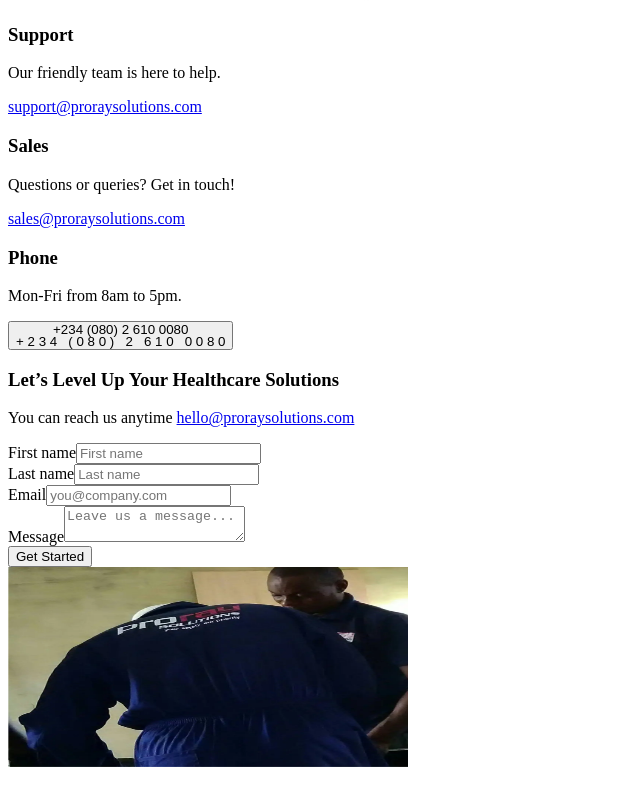
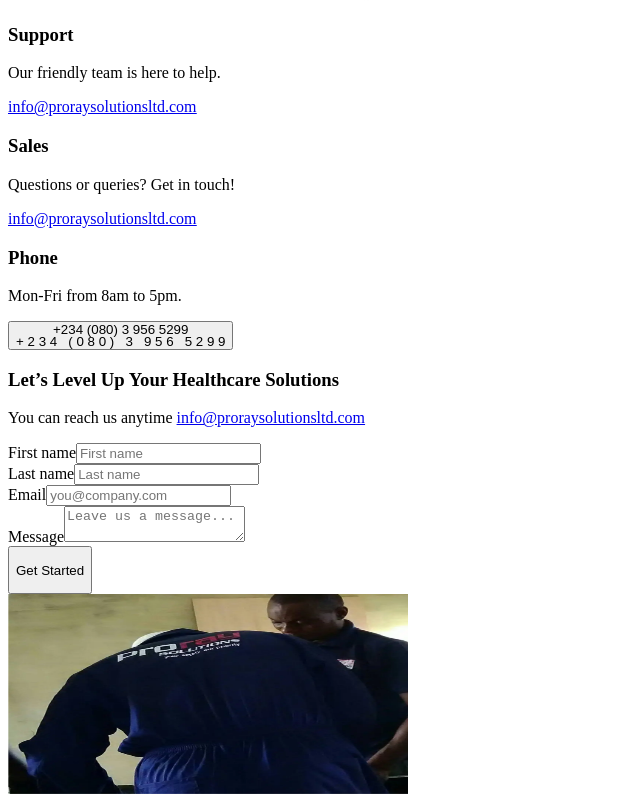
Before and after one commit to harzeezco/proray, a Next.js app: page /contact/contact-section in a window 1280 px wide. Shown: the part 765-1559 px from the top of the page, without its empty margins (0-640 px from the left). Built offline with nearby package versions, Linux system fonts and the light colour scheme.

Commit message:
Commiting all files --finalizing

```diff
--- a/src/app/home/page.tsx
+++ b/src/app/home/page.tsx
@@ -1,5 +1,4 @@
 import AboutSection from '@/pages/home/about';
-import ClientStories from '@/pages/home/client-stories';
 import Hero from '@/pages/home/hero';
 import ProjectSection from '@/pages/home/project';
 import ServiceSection from '@/pages/home/service';
@@ -12,7 +11,7 @@ const Home = () => (
     <ServiceSection />
     <ShowcaseSection />
     <ProjectSection />
-    <ClientStories />
+    {/* <ClientStories /> */}
   </div>
 );
 
--- /dev/null
+++ b/src/pages/contact/contact-form.tsx
@@ -0,0 +1,232 @@
+import { useEffect, useState } from 'react';
+
+interface FormData {
+  email: string;
+  first_name: string;
+  last_name: string;
+  message: string;
+}
+
+interface FormErrors {
+  email?: string;
+  first_name?: string;
+  last_name?: string;
+  message?: string;
+  submit?: string;
+}
+
+const ContactForm: React.FC = () => {
+  const [formData, setFormData] = useState<FormData>({
+    first_name: '',
+    last_name: '',
+    email: '',
+    message: '',
+  });
+
+  const [errors, setErrors] = useState<FormErrors>({});
+  const [submitted, setSubmitted] = useState(false);
+  const [loading, setLoading] = useState(false);
+
+  useEffect(() => {
+    if (submitted) {
+      const timer = setTimeout(() => {
+        setSubmitted(false);
+      }, 5000);
+
+      return () => clearTimeout(timer);
+    }
+  }, [submitted]);
+  // Handle input changes
+  const handleChange = (
+    e: React.ChangeEvent<HTMLInputElement | HTMLTextAreaElement>,
+  ) => {
+    const { name, value } = e.target;
+
+    setFormData({ ...formData, [name]: value });
+  };
+
+  // Validate form fields
+  const validateForm = (): FormErrors => {
+    const formErrors: FormErrors = {};
+
+    if (!formData.first_name) formErrors.first_name = 'First name is required.';
+
+    if (!formData.last_name) formErrors.last_name = 'Last name is required.';
+
+    if (!formData.email) {
+      formErrors.email = 'Email is required.';
+    } else if (!/\S+@\S+\.\S+/.test(formData.email)) {
+      formErrors.email = 'Invalid email format.';
+    }
+
+    if (!formData.message) formErrors.message = 'Message is required.';
+
+    return formErrors;
+  };
+
+  // Handle form submission
+  const handleSubmit = async (
+    e: React.FormEvent<HTMLFormElement>,
+  ) => {
+    e.preventDefault();
+
+    const formErrors = validateForm();
+
+    setErrors(formErrors);
+
+    if (Object.keys(formErrors).length === 0) {
+      setLoading(true); // Show loading spinner
+
+      try {
+        const response = await fetch(
+          process.env.NEXT_PUBLIC_FORM_API || '',
+          {
+            method: 'POST',
+            headers: {
+              'Content-Type': 'application/json',
+            },
+            body: JSON.stringify(formData),
+          },
+        );
+
+        if (response.ok) {
+          setSubmitted(true); // Show confirmation message
+          setFormData({
+            first_name: '',
+            last_name: '',
+            email: '',
+            message: '',
+          });
+        } else {
+          setErrors({
+            submit:
+              'Submission failed. Please check your connection and try again.',
+          });
+        }
+      } catch {
+        setErrors({
+          submit: 'Submission failed. Please try again later.',
+        });
+      } finally {
+        setLoading(false); // Hide loading spinner
+      }
+    }
+  };
+
+  return (
+    <div>
+      <form onSubmit={handleSubmit}>
+        <div className='mt-5 grid grid-cols-2 items-center justify-between gap-4 max-sm:grid-cols-1'>
+          <div className='flex flex-col items-start justify-start'>
+            <label
+              className='pb-2 font-bold text-gray-200 lg:text-lg'
+              htmlFor='first-name'
+            >
+              First name
+            </label>
+            <input
+              className='w-full rounded-md border border-zinc-300 p-2 text-gray-200 outline-none'
+              id='first-name'
+              name='first_name'
+              placeholder='First name'
+              type='text'
+              value={formData.first_name}
+              onChange={handleChange}
+            />
+            {errors.first_name && (
+              <p className='mt-1 text-sm text-red-500'>
+                {errors.first_name}
+              </p>
+            )}
+          </div>
+          <div className='flex flex-col items-start justify-start'>
+            <label
+              className='pb-2 font-bold text-gray-200 lg:text-lg'
+              htmlFor='last-name'
+            >
+              Last name
+            </label>
+            <input
+              className='w-full rounded-md border border-zinc-300 p-2 text-gray-200 outline-none'
+              id='last-name'
+              name='last_name'
+              placeholder='Last name'
+              type='text'
+              value={formData.last_name}
+              onChange={handleChange}
+            />
+            {errors.last_name && (
+              <p className='mt-1 text-sm text-red-500'>
+                {errors.last_name}
+              </p>
+            )}
+          </div>
+        </div>
+        <div className='mt-5 flex flex-col'>
+          <label
+            className='pb-2 font-bold text-gray-200 lg:text-lg'
+            htmlFor='email'
+          >
+            Email
+          </label>
+          <input
+            className='rounded-md border border-zinc-300 p-2 text-gray-200 outline-none'
+            id='email'
+            name='email'
+            placeholder='you@company.com'
+            type='email'
+            value={formData.email}
+            onChange={handleChange}
+          />
+          {errors.email && (
+            <p className='mt-1 text-sm text-red-500'>
+              {errors.email}
+            </p>
+          )}
+        </div>
+        <div className='mt-5 flex flex-col'>
+          <label
+            className='pb-2 font-bold text-gray-200 lg:text-lg'
+            htmlFor='message'
+          >
+            Message
+          </label>
+          <textarea
+            className='rounded-md border border-zinc-300 p-2 text-gray-200 outline-none'
+            id='message'
+            name='message'
+            placeholder='Leave us a message...'
+            value={formData.message}
+            onChange={handleChange}
+          />
+          {errors.message && (
+            <p className='mt-1 text-sm text-red-500'>
+              {errors.message}
+            </p>
+          )}
+        </div>
+        <button
+          className='my-8 rounded-lg bg-primary px-8 py-3'
+          disabled={loading}
+          type='submit'
+        >
+          {loading ? (
+            <div className='size-6 animate-spin rounded-full border-4 border-solid border-white border-t-transparent' />
+          ) : (
+            <p>Get Started</p>
+          )}
+        </button>
+        {errors.submit && (
+          <p className='mt-5 text-red-500'>{errors.submit}</p>
+        )}
+        {submitted && (
+          <p className='mt-5 text-green-500'>
+            Thank you! Your message has been sent.
+          </p>
+        )}
+      </form>
+    </div>
+  );
+};
+
+export default ContactForm;
--- a/src/pages/contact/contact-section.tsx
+++ b/src/pages/contact/contact-section.tsx
@@ -4,6 +4,8 @@ import AnimatedLink from '@/components/animated-text';
 import { motion } from 'framer-motion';
 import Image from 'next/image';
 import Link from 'next/link';
+
+import ContactForm from './contact-form';
 
 const ContactSection = () => (
   <section className='relative py-16'>
@@ -87,7 +89,9 @@ const ContactSection = () => (
                 viewport={{ once: true }}
                 whileInView={{ opacity: 1, translateX: 0 }}
               >
-                support@proraysolutions.com
+                <Link href='mailto:info@proraysolutionsltd.com'>
+                  info@proraysolutionsltd.com
+                </Link>
               </motion.p>
             </Link>
           </div>
@@ -135,7 +139,9 @@ const ContactSection = () => (
                   viewport={{ once: true }}
                   whileInView={{ opacity: 1, translateX: 0 }}
                 >
-                  sales@proraysolutions.com
+                  <Link href='mailto:info@proraysolutionsltd.com'>
+                    info@proraysolutionsltd.com
+                  </Link>
                 </motion.p>
               </Link>
             </div>
@@ -172,11 +178,11 @@ const ContactSection = () => (
             <div className='mt-2 flex items-center'>
               <Link
                 className='border-b pb-1 text-gray-200 hover:text-primary'
-                href='tel:+2348026100080'
+                href='tel:+2348039565299,'
               >
                 <AnimatedLink
                   className='underline'
-                  letters='+234 (080) 2 610 0080'
+                  letters='+234 (080) 3 956 5299'
                 />
               </Link>
             </div>
@@ -228,78 +234,12 @@ const ContactSection = () => (
               className='text-primary hover:underline'
               href='mailto:hello@proraysolutions.com'
             >
-              hello@proraysolutions.com
+              info@proraysolutionsltd.com
             </a>
           </p>
 
           {/* form */}
-          <form action=''>
-            <div className='mt-5 grid grid-cols-2 items-center justify-between gap-4 max-sm:grid-cols-1 '>
-              <div className='flex flex-col items-start justify-start'>
-                <label
-                  className='pb-2 font-bold text-gray-200 lg:text-lg'
-                  htmlFor='first-name'
-                >
-                  First name
-                </label>
-                <input
-                  className='w-full rounded-md border border-zinc-300 p-2 text-gray-200 outline-none'
-                  id='first-name'
-                  placeholder='First name'
-                  type='text'
-                />
-              </div>
-              <div className='flex flex-col items-start justify-start'>
-                <label
-                  className='pb-2 font-bold text-gray-200 lg:text-lg'
-                  htmlFor='last-name'
-                >
-                  Last name
-                </label>
-                <input
-                  className='w-full rounded-md border border-zinc-300 p-2 text-gray-200 outline-none'
-                  id='last-name'
-                  placeholder='Last name'
-                  type='text'
-                />
-              </div>
-            </div>
-            <div className='mt-5 flex flex-col'>
-              <label
-                className='pb-2 font-bold text-gray-200 lg:text-lg'
-                htmlFor='email'
-              >
-                Email
-              </label>
-              <input
-                className='rounded-md border border-zinc-300 p-2 text-gray-200 outline-none'
-                id='email'
-                name='email'
-                placeholder='you@company.com'
-                type='email'
-              />
-            </div>
-            <div className='mt-5 flex flex-col'>
-              <label
-                className='pb-2 font-bold text-gray-200 lg:text-lg'
-                htmlFor='message'
-              >
-                Message
-              </label>
-              <textarea
-                className='rounded-md border border-zinc-300 p-2 text-gray-200 outline-none'
-                id='message'
-                name='message'
-                placeholder='Leave us a message...'
-              />
-            </div>
-            <button
-              className='my-8 rounded-lg bg-primary px-8 py-3'
-              type='button'
-            >
-              Get Started
-            </button>
-          </form>
+          <ContactForm />
         </div>
         <div className='h-full max-lg:hidden'>
           <Image
--- a/src/pages/home/about.tsx
+++ b/src/pages/home/about.tsx
@@ -63,7 +63,7 @@ const AboutSection = () => (
           Africa.
         </p>
 
-        <Button className='mt-10' href='/contact'>
+        <Button className='mt-10' href='/about'>
           <AnimatedLink letters='Learn More About Us' />
           <FaArrowRight className='ml-2 inline-block size-5 -rotate-45 transition-transform duration-300 ease-in-out group-hover:rotate-0' />
         </Button>
```
Also changed, not shown: 1 other file (tests, documents, lock files or other folders).
